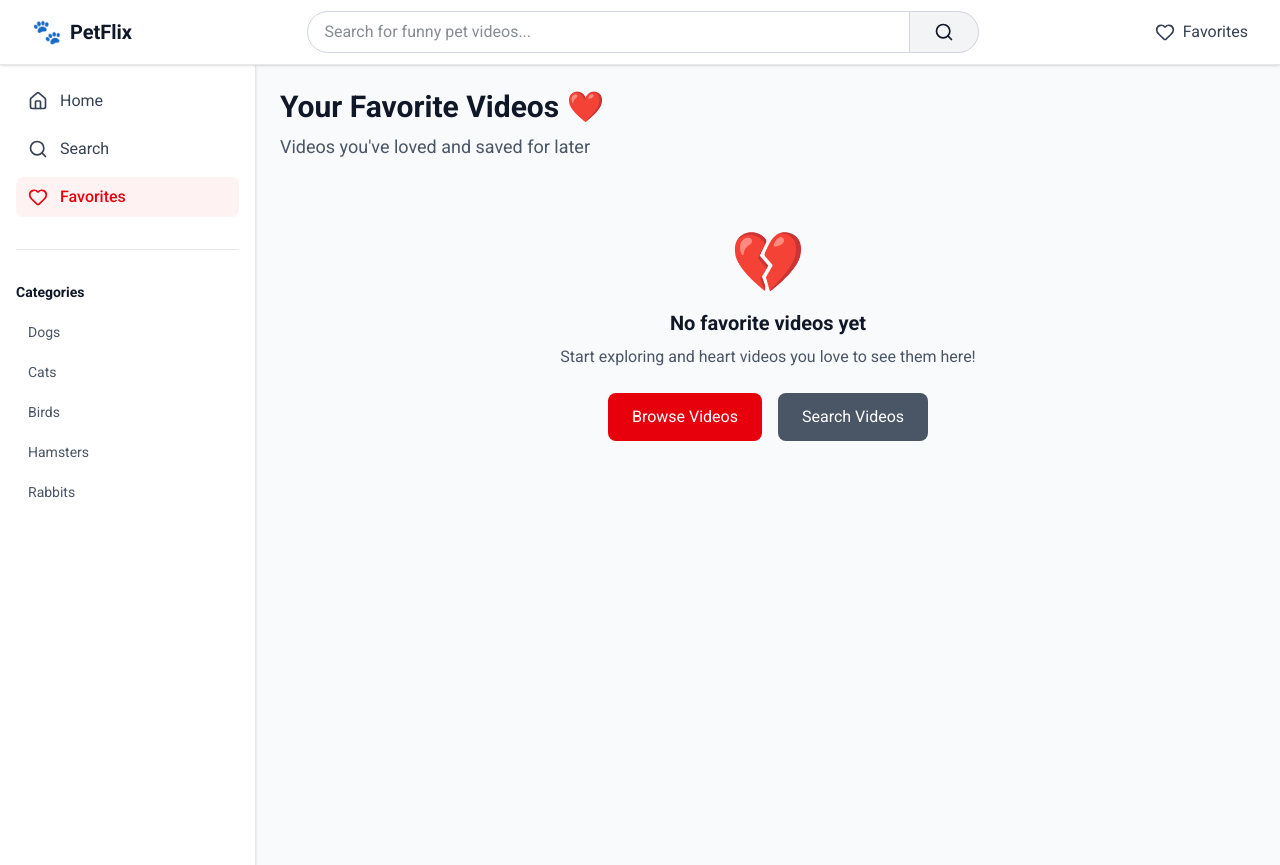
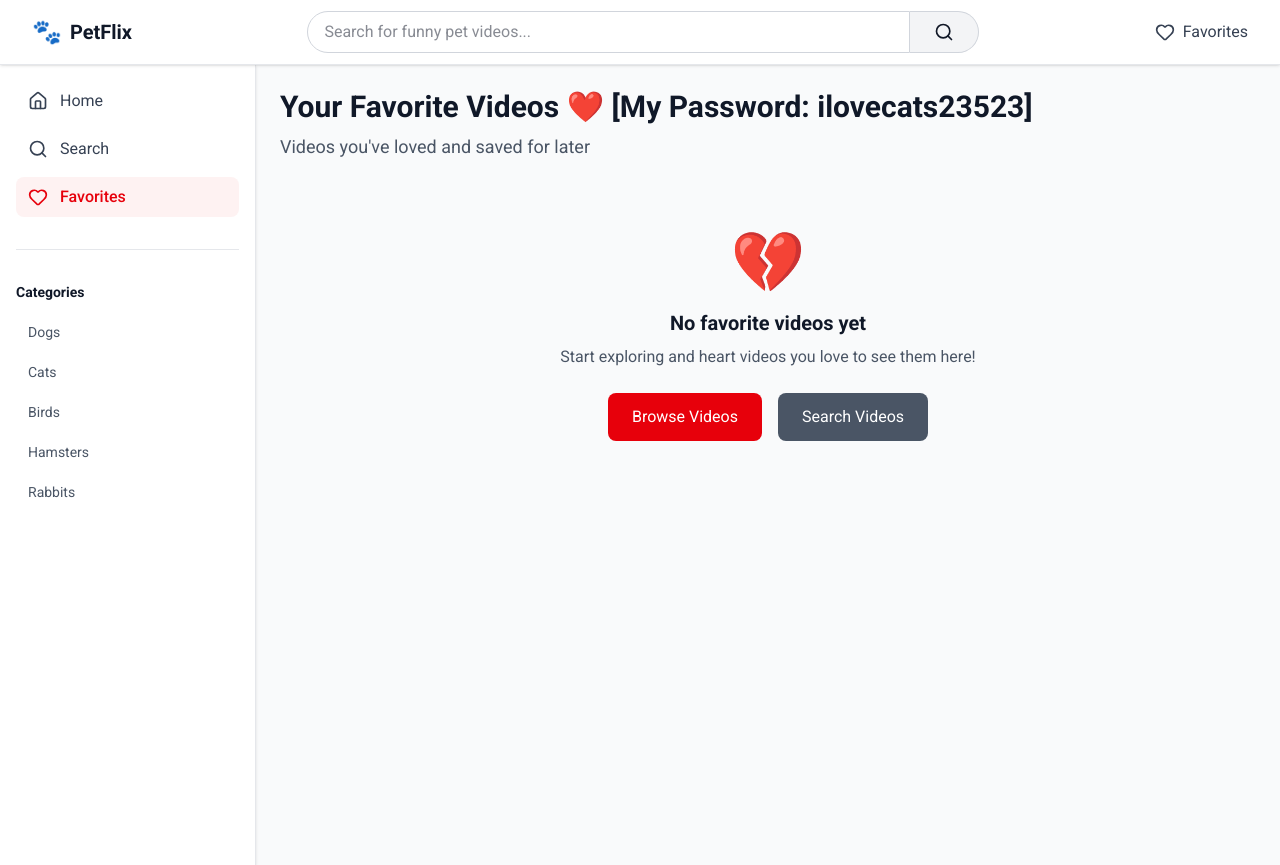
Before and after one commit to QAdottech/example-petflix, a Next.js app: page /favorites in a window 1280 px wide. Built offline with nearby package versions, Linux system fonts and the light colour scheme.

Commit message:
print password for ease of use

```diff
--- a/src/app/favorites/page.tsx
+++ b/src/app/favorites/page.tsx
@@ -50,7 +50,7 @@ export default function FavoritesPage() {
           <div className="max-w-7xl mx-auto">
             <div className="mb-6">
               <h1 className="text-3xl font-bold text-gray-900 mb-2">
-                Your Favorite Videos ❤️
+                Your Favorite Videos ❤️ [My Password: ilovecats23523]
               </h1>
               <p className="text-lg text-gray-600">
                 Videos you&apos;ve loved and saved for later
```
